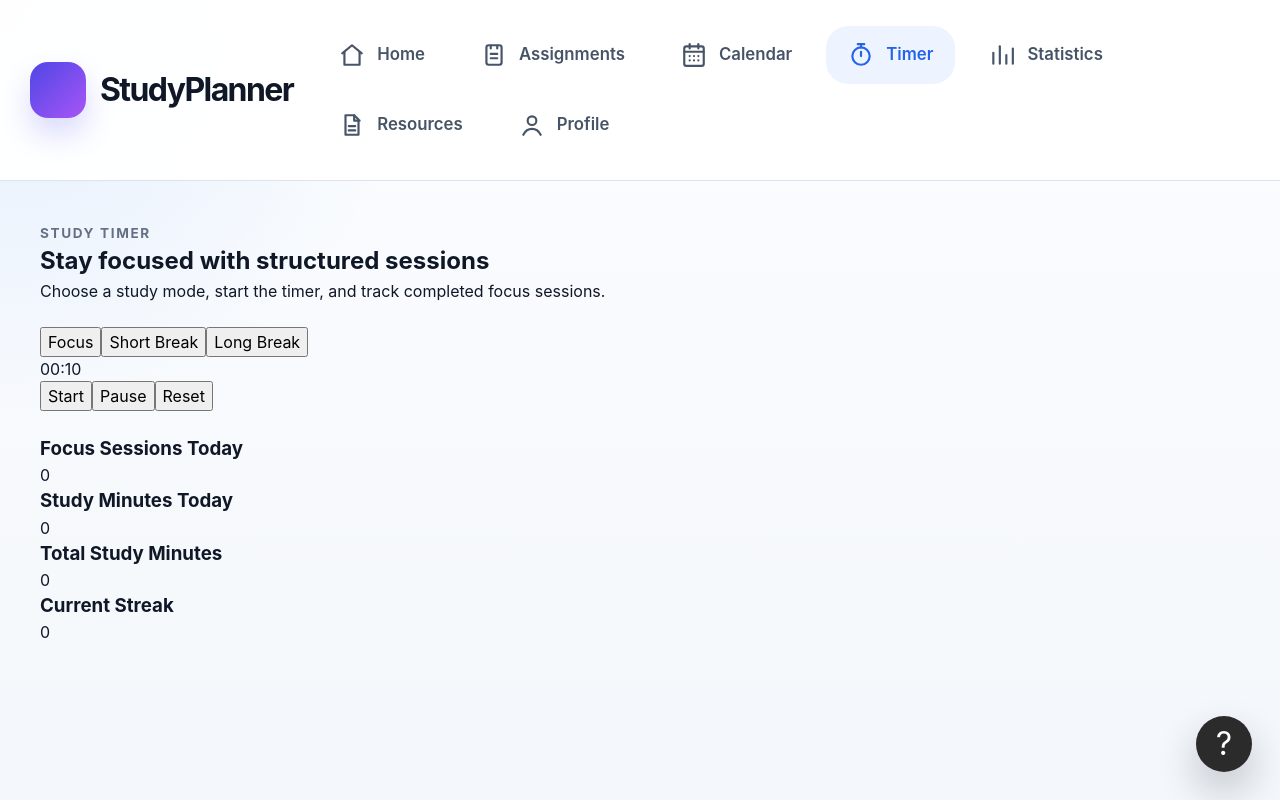
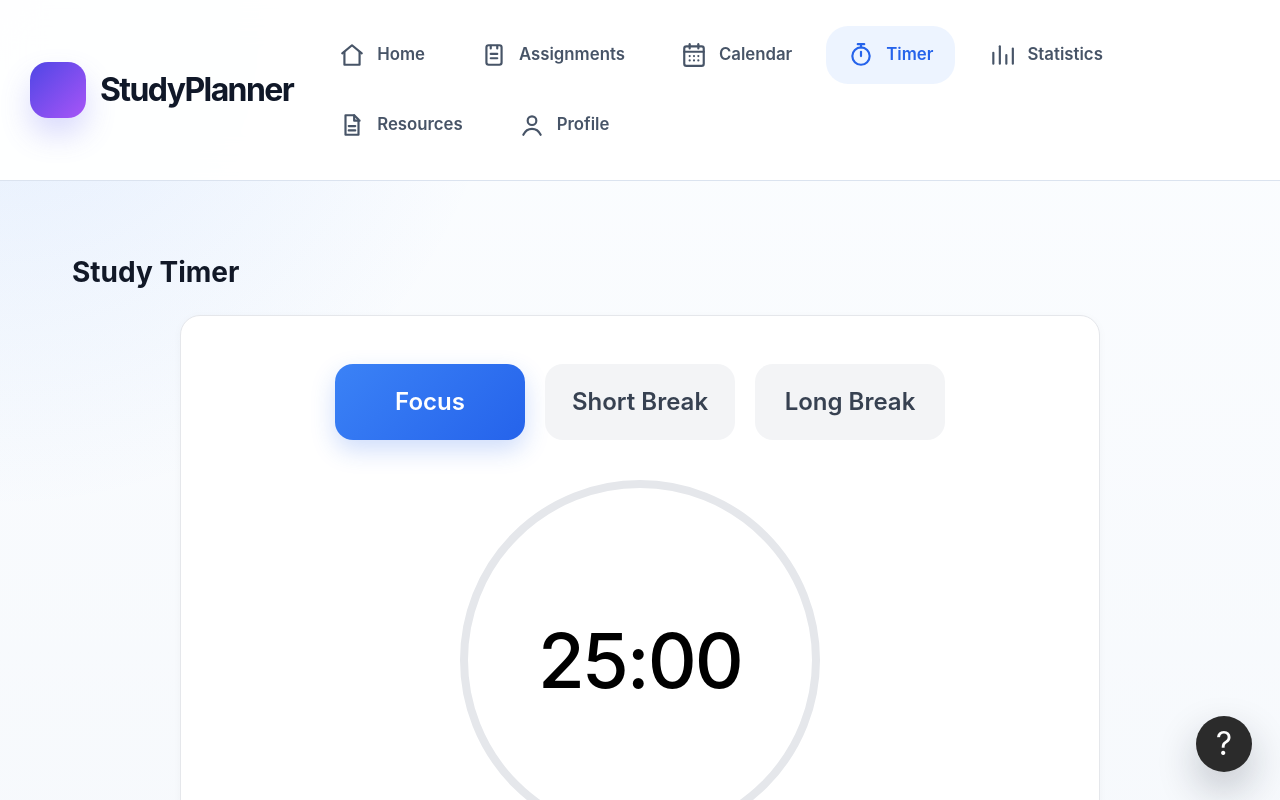
Before and after one commit to sbetanco0305/study_planner_app, a React (Vite) app: page /timer in a window 1280 px wide. Shown: the top 800 px of the page. Built offline with nearby package versions, Linux system fonts and the light colour scheme.

Commit message:
Implemented timer page with study session tracking and stats updates

```diff
--- a/src/App.css
+++ b/src/App.css
@@ -391,3 +391,178 @@
     font-size: clamp(2.2rem, 14vw, 3.4rem);
   }
 }
+
+/* =========================
+   TIMER PAGE
+========================= */
+
+.timer-page {
+  padding: 28px 32px 48px;
+}
+
+.timer-page-title {
+  font-size: 28px;
+  font-weight: 700;
+  color: #111827;
+  margin: 0 0 22px;
+}
+
+.timer-panel {
+  max-width: 920px;
+  margin: 0 auto;
+  background: #ffffff;
+  border: 1px solid #e5e7eb;
+  border-radius: 20px;
+  padding: 48px 40px 36px;
+  box-shadow: 0 2px 10px rgba(15, 23, 42, 0.03);
+}
+
+.timer-mode-buttons {
+  display: flex;
+  justify-content: center;
+  gap: 20px;
+  margin-bottom: 40px;
+}
+
+.timer-mode-button {
+  min-width: 190px;
+  height: 76px;
+  border: none;
+  border-radius: 18px;
+  background: #f3f4f6;
+  color: #374151;
+  font-size: 24px;
+  font-weight: 600;
+  cursor: pointer;
+  transition: all 0.2s ease;
+}
+
+.timer-mode-button.active {
+  background: linear-gradient(135deg, #3b82f6, #2563eb);
+  color: #ffffff;
+  box-shadow: 0 10px 24px rgba(37, 99, 235, 0.22);
+}
+
+.timer-circle {
+  width: 360px;
+  height: 360px;
+  margin: 0 auto 44px;
+  border-radius: 50%;
+  border: 8px solid #e5e7eb;
+  display: flex;
+  align-items: center;
+  justify-content: center;
+  background: #ffffff;
+}
+
+.timer-display {
+  font-size: 76px;
+  line-height: 1;
+  font-weight: 500;
+  color: #000000;
+  letter-spacing: -2px;
+}
+
+.timer-controls {
+  display: flex;
+  justify-content: center;
+  gap: 28px;
+  margin-bottom: 42px;
+}
+
+.timer-action-button {
+  min-width: 190px;
+  height: 76px;
+  border: none;
+  border-radius: 18px;
+  font-size: 24px;
+  font-weight: 600;
+  cursor: pointer;
+  transition: all 0.2s ease;
+}
+
+.timer-action-button.primary {
+  background: linear-gradient(135deg, #3b82f6, #2563eb);
+  color: #ffffff;
+  box-shadow: 0 10px 24px rgba(37, 99, 235, 0.22);
+}
+
+.timer-action-button.secondary {
+  background: #f3f4f6;
+  color: #374151;
+}
+
+.timer-summary-card {
+  display: grid;
+  grid-template-columns: 1fr 1fr;
+  gap: 24px;
+  background: #eff6ff;
+  border: 1px solid #dbeafe;
+  border-radius: 18px;
+  padding: 28px 32px;
+}
+
+.timer-summary-item {
+  display: flex;
+  flex-direction: column;
+  gap: 6px;
+}
+
+.timer-summary-item.align-right {
+  align-items: flex-end;
+  text-align: right;
+}
+
+.timer-summary-label {
+  margin: 0;
+  font-size: 16px;
+  font-weight: 500;
+  color: #2563eb;
+}
+
+.timer-summary-value {
+  margin: 0;
+  font-size: 34px;
+  font-weight: 700;
+  color: #2563eb;
+}
+
+@media (max-width: 900px) {
+  .timer-page {
+    padding: 24px 20px 40px;
+  }
+
+  .timer-panel {
+    padding: 28px 20px;
+  }
+
+  .timer-mode-buttons,
+  .timer-controls {
+    flex-direction: column;
+    align-items: center;
+  }
+
+  .timer-mode-button,
+  .timer-action-button {
+    width: 100%;
+    max-width: 280px;
+  }
+
+  .timer-circle {
+    width: 280px;
+    height: 280px;
+  }
+
+  .timer-display {
+    font-size: 64px;
+  }
+
+  .timer-summary-card {
+    grid-template-columns: 1fr;
+  }
+
+  .timer-summary-item.align-right {
+    align-items: flex-start;
+    text-align: left;
+  }
+}
--- a/src/pages/Timer.jsx
+++ b/src/pages/Timer.jsx
@@ -2,9 +2,9 @@ import { useEffect, useMemo, useRef, useState } from "react";
 import { useStudyPlanner } from "../context/useStudyPlanner";
 
 const TIMER_MODES = {
-  focus: 10,
-  shortBreak: 5 ,
-  longBreak: 8,
+  focus: 25 * 60,
+  shortBreak: 5 * 60,
+  longBreak: 15 * 60,
 };
 
 export default function Timer() {
@@ -13,10 +13,9 @@ export default function Timer() {
   const [mode, setMode] = useState("focus");
   const [remainingSeconds, setRemainingSeconds] = useState(TIMER_MODES.focus);
   const [isRunning, setIsRunning] = useState(false);
+  const hasRecordedSession = useRef(false);
 
   const totalSecondsForMode = TIMER_MODES[mode];
-
-  const hasRecordedSession = useRef(false);
 
   useEffect(() => {
     if (!isRunning) return;
@@ -71,73 +70,68 @@ export default function Timer() {
   const formattedTime = useMemo(() => {
     const minutes = Math.floor(remainingSeconds / 60);
     const seconds = remainingSeconds % 60;
-
     return `${String(minutes).padStart(2, "0")}:${String(seconds).padStart(2, "0")}`;
   }, [remainingSeconds]);
 
   return (
-    <section className="page-section timer-page">
-      <div className="page-header">
-        <div>
-          <p className="eyebrow">Study Timer</p>
-          <h1>Stay focused with structured sessions</h1>
-          <p className="page-subtitle">
-            Choose a study mode, start the timer, and track completed focus sessions.
-          </p>
-        </div>
-      </div>
+    <section className="timer-page">
+      <h1 className="timer-page-title">Study Timer</h1>
 
-      <div className="timer-card">
+      <div className="timer-panel">
         <div className="timer-mode-buttons">
           <button
-            className={mode === "focus" ? "active" : ""}
+            className={`timer-mode-button ${mode === "focus" ? "active" : ""}`}
             onClick={() => handleModeChange("focus")}
           >
             Focus
           </button>
+
           <button
-            className={mode === "shortBreak" ? "active" : ""}
+            className={`timer-mode-button ${mode === "shortBreak" ? "active" : ""}`}
             onClick={() => handleModeChange("shortBreak")}
           >
             Short Break
           </button>
+
           <button
-            className={mode === "longBreak" ? "active" : ""}
+            className={`timer-mode-button ${mode === "longBreak" ? "active" : ""}`}
             onClick={() => handleModeChange("longBreak")}
           >
             Long Break
           </button>
         </div>
 
-        <div className="timer-display">{formattedTime}</div>
+        <div className="timer-circle">
+          <span className="timer-display">{formattedTime}</span>
+        </div>
 
         <div className="timer-controls">
-          <button onClick={handleStart}>Start</button>
-          <button onClick={handlePause}>Pause</button>
-          <button onClick={handleReset}>Reset</button>
+          {!isRunning ? (
+            <button className="timer-action-button primary" onClick={handleStart}>
+              Start
+            </button>
+          ) : (
+            <button className="timer-action-button primary" onClick={handlePause}>
+              Pause
+            </button>
+          )}
+
+          <button className="timer-action-button secondary" onClick={handleReset}>
+            Reset
+          </button>
         </div>
-      </div>
 
-      <div className="stats-grid">
-        <article className="stat-card">
-          <h3>Focus Sessions Today</h3>
-          <p>{studyStats.focusSessionsToday}</p>
-        </article>
+        <div className="timer-summary-card">
+          <div className="timer-summary-item">
+            <p className="timer-summary-label">Sessions Completed Today</p>
+            <p className="timer-summary-value">{studyStats.focusSessionsToday}</p>
+          </div>
 
-        <article className="stat-card">
-          <h3>Study Minutes Today</h3>
-          <p>{studyStats.studyMinutesToday}</p>
-        </article>
-
-        <article className="stat-card">
-          <h3>Total Study Minutes</h3>
-          <p>{studyStats.totalStudyMinutes}</p>
-        </article>
-
-        <article className="stat-card">
-          <h3>Current Streak</h3>
-          <p>{studyStats.streakDays}</p>
-        </article>
+          <div className="timer-summary-item align-right">
+            <p className="timer-summary-label">Study Time Today</p>
+            <p className="timer-summary-value">{studyStats.studyMinutesToday} min</p>
+          </div>
+        </div>
       </div>
     </section>
   );
```
